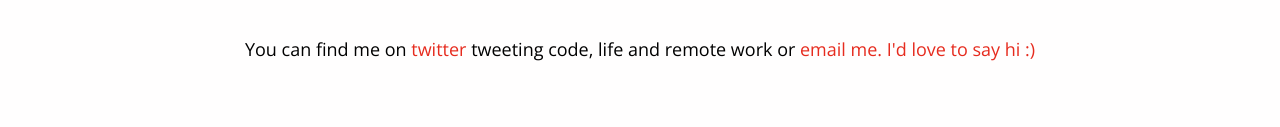
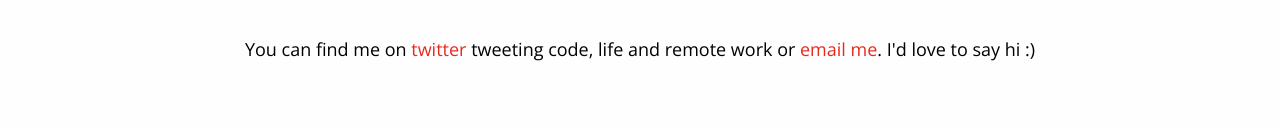
Before and after one commit to KatieLo/portfolio, a website: page index.html in a window 1280 px wide. Shown: the part 4688-4815 px from the top of the page. Drawn offline with nearby package versions, Linux system fonts and the light colour scheme.

Commit message:
update link

```diff
--- a/index.html
+++ b/index.html
@@ -265,7 +265,7 @@
             </p>
 
             <p>
-              You can find me on <a href="https://twitter.com/katie_womers">twitter</a> tweeting code, life and remote work or <a href="mailto:k.a.womersley@gmail.com">email me. I'd love to say hi :) </a>
+              You can find me on <a href="https://twitter.com/katie_womers">twitter</a> tweeting code, life and remote work or <a href="mailto:k.a.womersley@gmail.com">email me</a>. I'd love to say hi :)
             </p>
           </div>
         </div>
```
